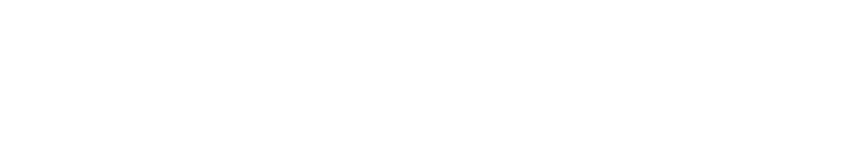
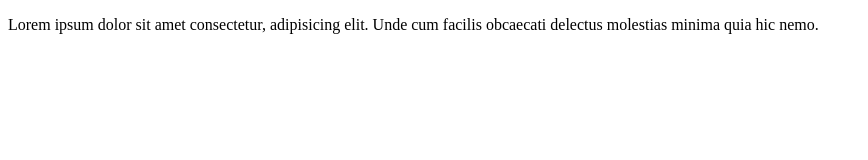
Before and after one commit to HARUN-BULUT/vscode, a plain HTML site: page index.html in a window 1280 px wide. Shown: the whole page, without its empty margins (0-868 px from the left). Drawn offline with Linux system fonts and the light colour scheme.

Commit message:
3. degisiklik

```diff
--- a/index.html
+++ b/index.html
@@ -6,6 +6,6 @@
     <title>Document</title>
 </head>
 <body>
-
+     <p>Lorem ipsum dolor sit amet consectetur, adipisicing elit. Unde cum facilis obcaecati delectus molestias minima quia hic nemo.</p>
 </body>
 </html>
```
Also changed, not shown: 1 other file.
